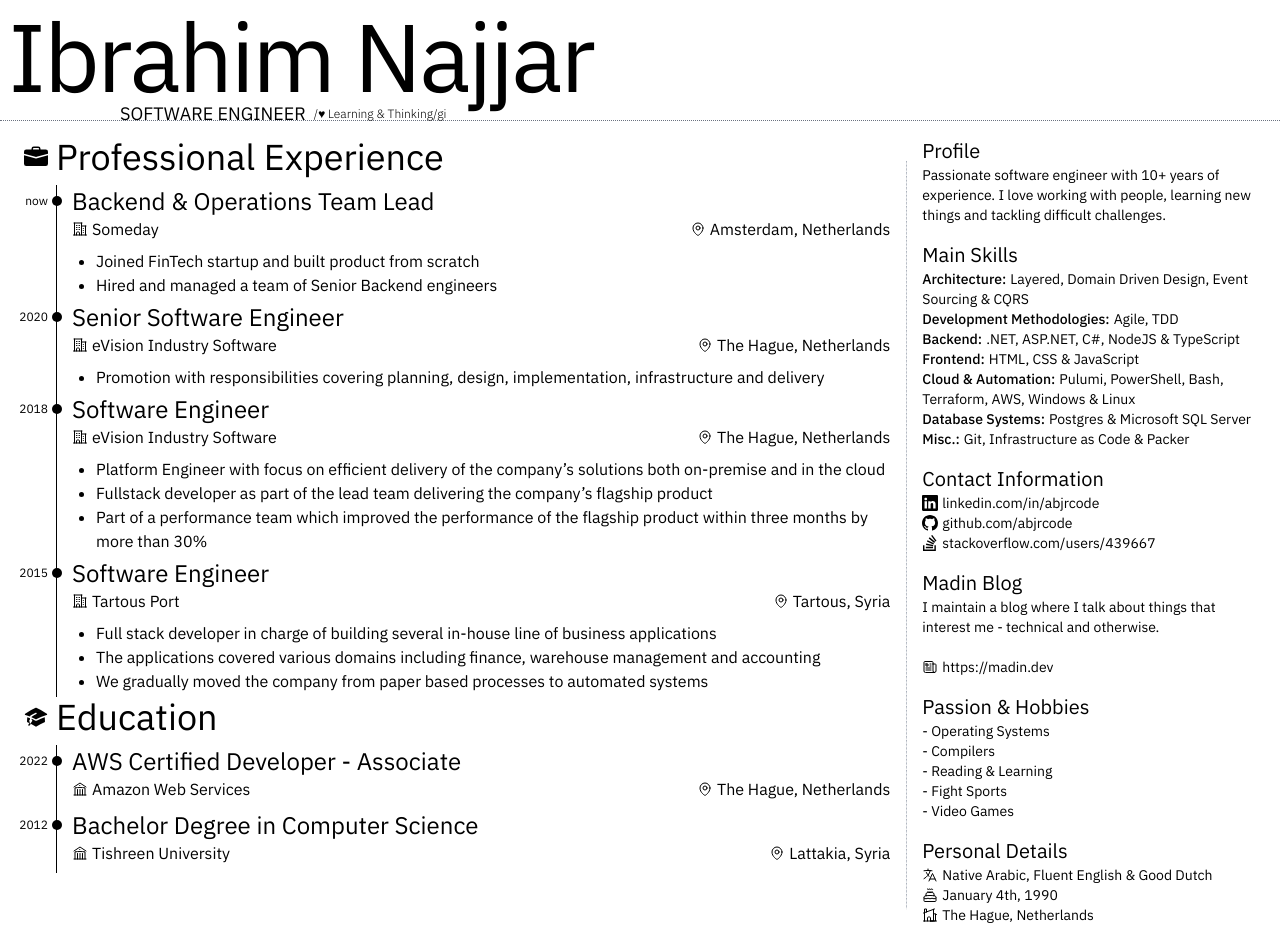
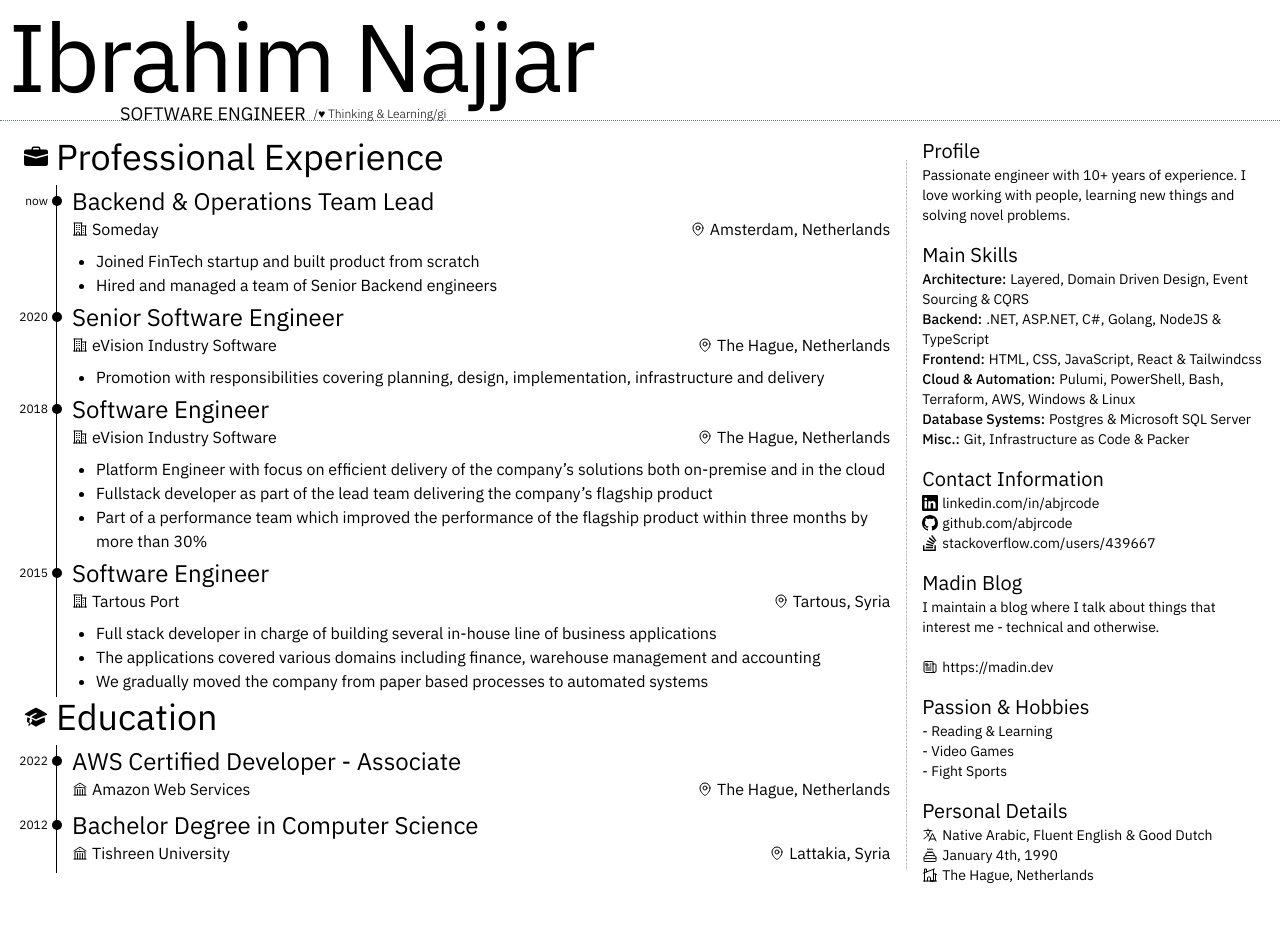
Before and after one commit to abjrcode/abjrcode, a website built with Vite: page index.html in a window 1280 px wide. After the commit the page ends 893 px from the top, so only its background shows below. Built offline with nearby package versions, Linux system fonts and the light colour scheme.

Commit message:
updated hobbies, removed irrelevant skills and updated wording
* main goal was to make everything still fit in a single page on print

```diff
--- a/index.html
+++ b/index.html
@@ -116,7 +116,7 @@
       <h1 class="text-6xl xs:text-8xl tracking-tight">Ibrahim Najjar</h1>
       <div class="absolute -bottom-1 xs:left-20 xs:-bottom-2 flex items-center pl-4 xs:pl-10">
         <span class="uppercase text-xs xs:text-lg">Software Engineer</span>
-        <span class="pl-2 text-xs font-extralight xs:font-light">/♥ Learning &amp; Thinking/gi</span>
+        <span class="pl-2 text-xs font-extralight xs:font-light">/♥ Thinking &amp; Learning/gi</span>
       </div>
     </header>
     <main class="flex flex-col px-2 xs:px-6 xs:row-start-2 xs:col-start-1">
@@ -331,17 +331,16 @@
       <section id="profile">
         <h3 class="text-xl">Profile</h3>
         <p>
-          Passionate software engineer with 10+ years of experience. I love working with people, learning new things and
-          tackling difficult challenges.
+          Passionate engineer with 10+ years of experience. I love working with people, learning new things and solving
+          novel problems.
         </p>
       </section>
       <section id="skills">
         <h3 class="text-xl">Main Skills</h3>
         <ul class="[&_strong]:font-medium [&_strong]:pr-1">
           <li><strong>Architecture:</strong>Layered, Domain Driven Design, Event Sourcing &amp; CQRS</li>
-          <li><strong>Development Methodologies:</strong>Agile, TDD</li>
-          <li><strong>Backend:</strong>.NET, ASP.NET, C#, NodeJS &amp; TypeScript</li>
-          <li><strong>Frontend:</strong>HTML, CSS &amp; JavaScript</li>
+          <li><strong>Backend:</strong>.NET, ASP.NET, C#, Golang, NodeJS &amp; TypeScript</li>
+          <li><strong>Frontend:</strong>HTML, CSS, JavaScript, React &amp; Tailwindcss</li>
           <li><strong>Cloud & Automation:</strong>Pulumi, PowerShell, Bash, Terraform, AWS, Windows &amp; Linux</li>
           <li><strong>Database Systems:</strong>Postgres &amp; Microsoft SQL Server</li>
           <li><strong>Misc.:</strong>Git, Infrastructure as Code &amp; Packer</li>
@@ -478,11 +477,9 @@
       <section id="hobbies">
         <h3 class="text-xl">Passion &amp; Hobbies</h3>
         <ul class="">
-          <li>- Operating Systems</li>
-          <li>- Compilers</li>
           <li>- Reading &amp; Learning</li>
+          <li>- Video Games</li>
           <li>- Fight Sports</li>
-          <li>- Video Games</li>
         </ul>
       </section>
       <section contact="info">
```
